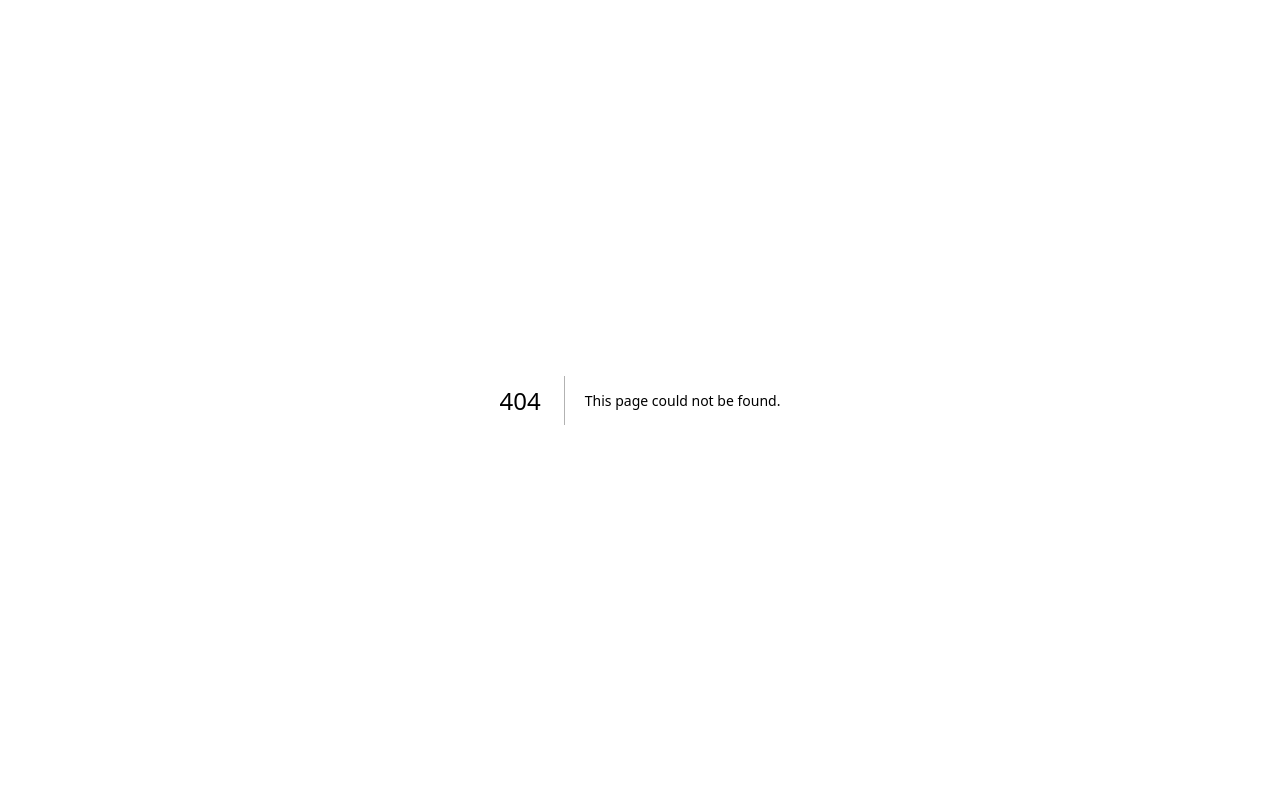
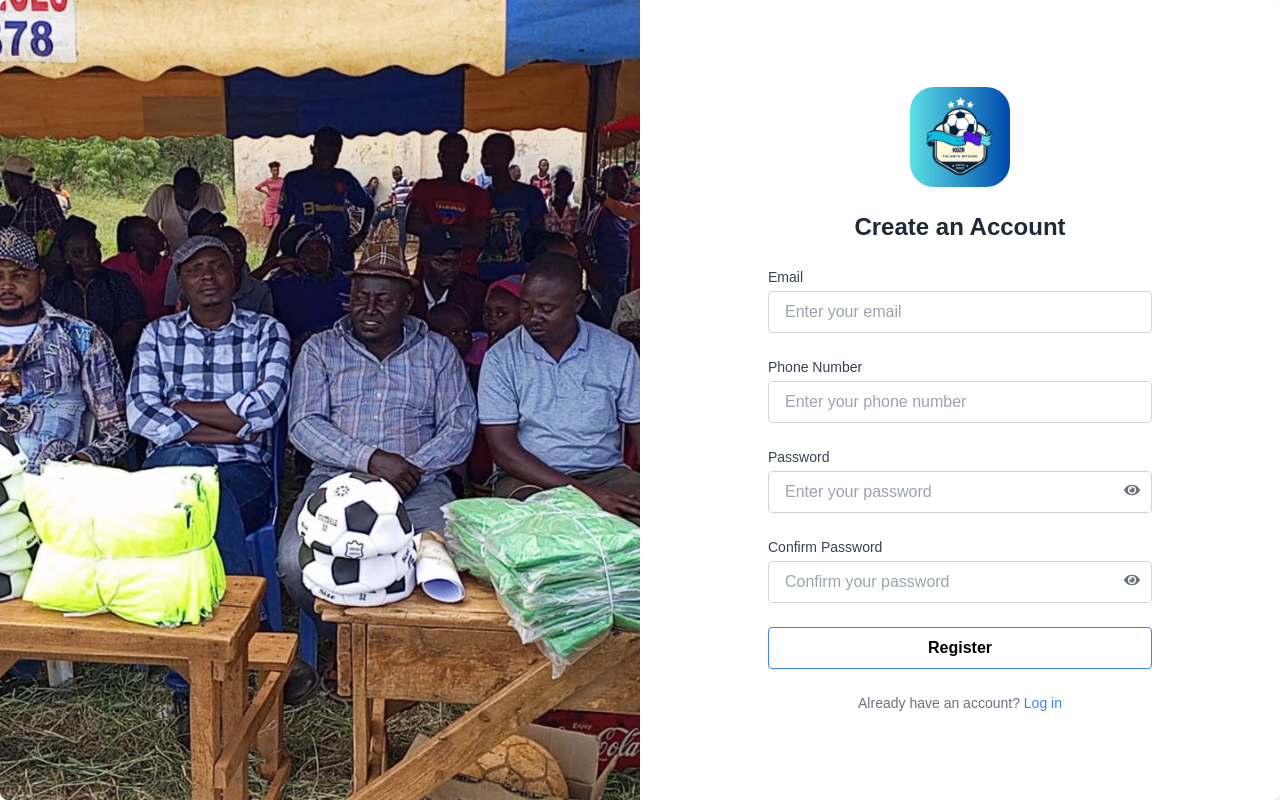
Before and after one commit to Richardkyalo/talanta-mtaani, a Next.js app: page /Register in a window 1280 px wide. Before the commit this address had no page. Built offline with nearby package versions, Linux system fonts and the light colour scheme.

Commit message:
registration form designed

```diff
--- a/app/Login/page.tsx
+++ b/app/Login/page.tsx
@@ -15,6 +15,7 @@ const LoginPage = () => {
         e.preventDefault();
         setShowPassword(true); // Show password field after clicking continue
     };
+
     const handleBack = () => {
         setShowPassword(false); // Hide password field after clicking back
     };
@@ -29,14 +30,25 @@ const LoginPage = () => {
     };
 
     return (
-        <section className="flex items-center justify-center ">
-            <div className="bg-gray-100 rounded-lg shadow-md w-full max-w-sm p-6 mt-2 mb-56">
-                {/* Logo */}
+        <section className="flex min-h-screen">
+            {/* Left Side Image */}
+            <div className="w-1/2 relative hidden lg:block">
+                <Image
+                    src="/image/login.jpeg" // Replace with your image path
+                    alt="Login Image"
+                    layout="fill"
+                    objectFit="cover"
+                    className="rounded-l-lg"
+                />
+            </div>
+
+            {/* Right Side Form */}
+            <div className="w-full lg:w-1/2 flex items-center justify-center bg-white p-8 rounded-r-lg shadow-md">
+                <div className="w-full max-w-sm">
+                    {/* Title */}
                     <div className="flex justify-center mb-6">
                         <Image src="/image/1.jpg" alt="Site Logo" width={100} height={100} className="rounded-3xl" />
                     </div>
-
-                {/* Title */}
                     <h2 className="text-2xl font-semibold text-gray-800 mb-4 text-center">Welcome Back</h2>
 
                     <form onSubmit={showPassword ? handleLogin : handleContinue} className="space-y-4">
@@ -50,7 +62,7 @@ const LoginPage = () => {
                                         id="password"
                                         value={password}
                                         onChange={(e) => setPassword(e.target.value)}
-                                    className="w-full  text-black px-3 py-2 mt-1 border border-gray-300 rounded focus:outline-none focus:ring-1 focus:ring-blue-500"
+                                        className="w-full text-black px-3 py-2 mt-1 border border-gray-300 rounded focus:outline-none focus:ring-1 focus:ring-blue-500"
                                         placeholder="Enter your password"
                                         required
                                     />
@@ -84,10 +96,10 @@ const LoginPage = () => {
                                 <button
                                     type="submit"
                                     className="w-full px-4 bg-white border border-blue-500 hover:bg-blue-600 text-black hover:text-white font-semibold py-1 rounded transition duration-300"
-                                > Continue
+                                >
+                                    Continue
                                 </button>
-                        ) :
-                            (
+                            ) : (
                                 <div className='flex flex-row justify-between space-x-2'>
                                     <button
                                         type='button'
@@ -103,12 +115,8 @@ const LoginPage = () => {
                                         <IoIosLogIn className="inline-block mr-2" /> Login
                                     </button>
                                 </div>
-
-
                             )}
-
                         </div>
-
                     </form>
 
                     {/* Links */}
@@ -118,20 +126,22 @@ const LoginPage = () => {
                         and
                         <Link href="/privacy-notice" className="text-blue-500 hover:underline"> Privacy Notice</Link>.
                     </div>
+
                     {/* Divider */}
                     <hr className="my-4 border border-red-500" />
 
                     {/* Create Account Section */}
                     <div className="text-center">
                         <p className="text-xs text-gray-500">New to Kuza Talanta?</p>
-                    <Link href="/register">
+                        <Link href="/Register">
                             <button
                                 type="button"
                                 className="w-full mt-2 border border-blue-500 text-gray-700 py-2 rounded font-semibold hover:bg-gray-100 transition duration-300"
                             >
-                            Create your account Here
+                                Create your account
                             </button>
                         </Link>
+                    </div>
                 </div>
             </div>
         </section>
--- /dev/null
+++ b/app/Register/page.tsx
@@ -0,0 +1,135 @@
+'use client';
+import { useState } from 'react';
+import Image from 'next/image';
+import Link from 'next/link';
+import { FaEye, FaEyeSlash } from 'react-icons/fa';
+
+const RegistrationPage = () => {
+    const [email, setEmail] = useState('');
+    const [password, setPassword] = useState('');
+    const [phone, setPhone] = useState('');
+    const [confirmPassword, setConfirmPassword] = useState('');
+    const [showPassword, setShowPassword] = useState(false); // State to toggle password visibility
+    const [showConfirmPassword, setShowConfirmPassword] = useState(false); // State for confirm password visibility
+
+    const togglePasswordVisibility = () => {
+        setShowPassword((prev) => !prev);
+    };
+
+    const toggleConfirmPasswordVisibility = () => {
+        setShowConfirmPassword((prev) => !prev);
+    };
+
+    const handleRegister = (e: { preventDefault: () => void; }) => {
+        e.preventDefault();
+        // Implement registration functionality here
+    };
+
+    return (
+        <section className="flex min-h-screen">
+            {/* Left Side Image */}
+            <div className="w-1/2 relative hidden lg:block">
+                <Image
+                    src="/image/reg.jpeg" // Replace with your image path
+                    alt="Registration Image"
+                    layout="fill"
+                    objectFit="cover"
+                    className="rounded-l-lg"
+                />
+            </div>
+
+            {/* Right Side Form */}
+            <div className="w-full lg:w-1/2 flex items-center justify-center bg-white p-8 rounded-r-lg shadow-md">
+                <form onSubmit={handleRegister} className="space-y-6 w-full max-w-sm">
+                    <div className="flex justify-center mb-6">
+                        <Image src="/image/1.jpg" alt="Site Logo" width={100} height={100} className="rounded-3xl" />
+                    </div>
+                    <h2 className="text-2xl font-semibold text-gray-800 text-center">Create an Account</h2>
+
+                    <div>
+                        <label htmlFor="email" className="block text-sm font-medium text-gray-700">Email</label>
+                        <input
+                            type="email"
+                            id="email"
+                            value={email}
+                            onChange={(e) => setEmail(e.target.value)}
+                            className="w-full text-black px-4 py-2 mt-1 border border-gray-300 rounded focus:outline-none focus:ring-1 focus:ring-blue-500"
+                            placeholder="Enter your email"
+                            required
+                        />
+                    </div>
+                    <div>
+                        <label htmlFor="phone" className="block text-sm font-medium text-gray-700">Phone Number</label>
+                        <input
+                            type="phone"
+                            id="phone"
+                            value={phone}
+                            onChange={(e) => setPhone(e.target.value)}
+                            className="w-full text-black px-4 py-2 mt-1 border border-gray-300 rounded focus:outline-none focus:ring-1 focus:ring-blue-500"
+                            placeholder="Enter your phone number"
+                            required
+                        />
+                    </div>
+
+                    <div>
+                        <label htmlFor="password" className="block text-sm font-medium text-gray-700">Password</label>
+                        <div className="relative">
+                            <input
+                                type={showPassword ? "text" : "password"}
+                                id="password"
+                                value={password}
+                                onChange={(e) => setPassword(e.target.value)}
+                                className="w-full text-black px-4 py-2 mt-1 border border-gray-300 rounded focus:outline-none focus:ring-1 focus:ring-blue-500"
+                                placeholder="Enter your password"
+                                required
+                            />
+                            <button
+                                type="button"
+                                onClick={togglePasswordVisibility}
+                                className="absolute inset-y-0 right-0 pr-3 flex items-center text-gray-500"
+                            >
+                                {showPassword ? <FaEyeSlash /> : <FaEye />}
+                            </button>
+                        </div>
+                    </div>
+
+                    <div>
+                        <label htmlFor="confirm-password" className="block text-sm font-medium text-gray-700">Confirm Password</label>
+                        <div className="relative">
+                            <input
+                                type={showConfirmPassword ? "text" : "password"}
+                                id="confirm-password"
+                                value={confirmPassword}
+                                onChange={(e) => setConfirmPassword(e.target.value)}
+                                className="w-full text-black px-4 py-2 mt-1 border border-gray-300 rounded focus:outline-none focus:ring-1 focus:ring-blue-500"
+                                placeholder="Confirm your password"
+                                required
+                            />
+                            <button
+                                type="button"
+                                onClick={toggleConfirmPasswordVisibility}
+                                className="absolute inset-y-0 right-0 pr-3 flex items-center text-gray-500"
+                            >
+                                {showConfirmPassword ? <FaEyeSlash /> : <FaEye />}
+                            </button>
+                        </div>
+                    </div>
+
+                    <button
+                        type="submit"
+                        className="w-full text-black border border-blue-500 hover:bg-blue-600 hover:text-white font-semibold py-2 rounded transition duration-300"
+                    >
+                        Register
+                    </button>
+
+                    <div className="text-center text-sm text-gray-500">
+                        Already have an account?
+                        <Link href="/Login" className="text-blue-500 hover:underline"> Log in</Link>
+                    </div>
+                </form>
+            </div>
+        </section>
+    );
+};
+
+export default RegistrationPage;
```
Also changed, not shown: public/image/login.jpeg (added), public/image/reg.jpeg (added). Lines whose indentation alone changed are shown as unchanged.
